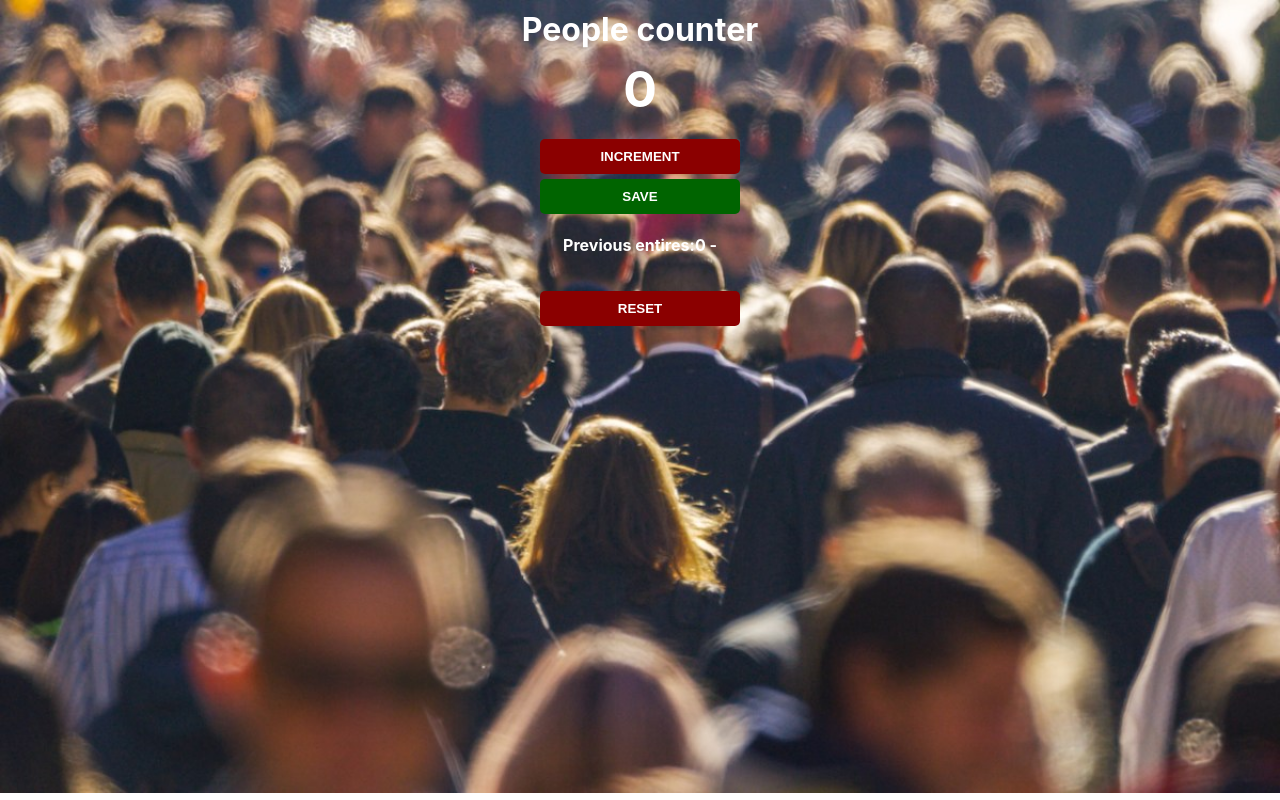
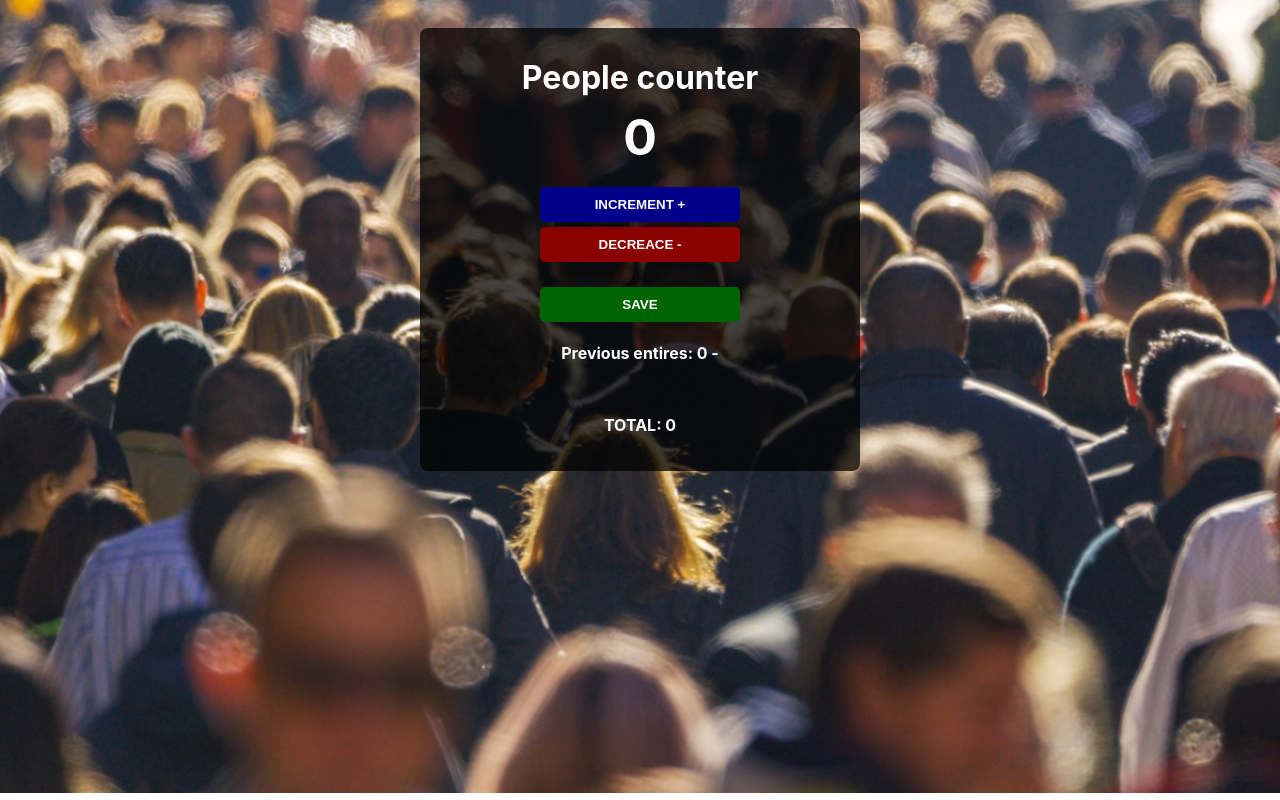
Before and after one commit to andrescarta/people-counter, a plain HTML site: page index.html in a window 1280 px wide. Both pictures are taken after a click on the button "SAVE". Drawn offline with Linux system fonts and the light colour scheme.

Commit message:
Final Project

```diff
--- a/index.html
+++ b/index.html
@@ -8,15 +8,21 @@
     <title>People Counter</title>
 </head>
 <body>
+    <div id='content'>
+
         <h1> People counter</h1>
         <h2 id='count-el'>0</h2>
-    <button id="increment-btn" onclick="increment()">INCREMENT</button>
+        <button id="increment-btn" onclick="increment()">INCREMENT +</button>
+        <br>
+        <button id="decreace-btn" onclick="decreace()">DECREACE -</button>
+        <br>
         <br>
         <button id="save-btn" onclick="save()">SAVE</button>
         <br>
-    <p id='save-el'>Previous entires:</p>
+        <p id='save-el'>Previous entires: </p>
         <br>
-    <button id="increment-btn" onclick="reset()">RESET</button>
+        <p id='total-el'>TOTAL:</p>
+    </div>
 
 </body>
 <script src="index.js"></script>
--- a/index.js
+++ b/index.js
@@ -1,21 +1,23 @@
 let count = 0
 let countEl = document.getElementById('count-el')
-let saver = ''
+let total = 0
 let saveEl = document.getElementById('save-el')
+let totalEl = document.getElementById('total-el')
 
 function increment() {
     count += 1
-    countEl.innerText = count
-    // console.log('the button was clicked')
+    countEl.textContent = count
+}
+
+function decreace() {
+    count -= 1
+    countEl.textContent = count
 }
 
 function save(){
-    // saver = count + ' - '
-    saveEl.innerText += count + ' - '
+    saveEl.textContent += count + ' - '
+    total = total + count
+    totalEl.textContent = 'TOTAL: ' + total
+    count = 0
+    countEl.textContent = count
 }
-
-
-function reset() {
-    count = 0
-    countEl.innerHTML = count
-}
--- a/style.css
+++ b/style.css
@@ -6,6 +6,20 @@ body {
     font-weight: bold;
     color: white;
     text-align: center;
+    display: flex;
+    direction: column;
+    justify-content: center;
+    align-items: center;
+}
+
+#content{
+    max-width: 400px;
+    width: 70%;
+    padding: 20px;
+    margin: 20px;
+    background-color: rgba(0, 0, 0, 0.735) ;
+    border-radius: 2mm;
+
 }
 
 h1 {
@@ -30,8 +44,11 @@ button {
     border-radius: 5px;
 }
 
+#decreace-btn {
+    background: darkred;
+}
 #increment-btn {
-    background: darkred;
+    background: darkblue;
 }
 
 #save-btn {
```
Lines whose indentation alone changed are shown as unchanged.
